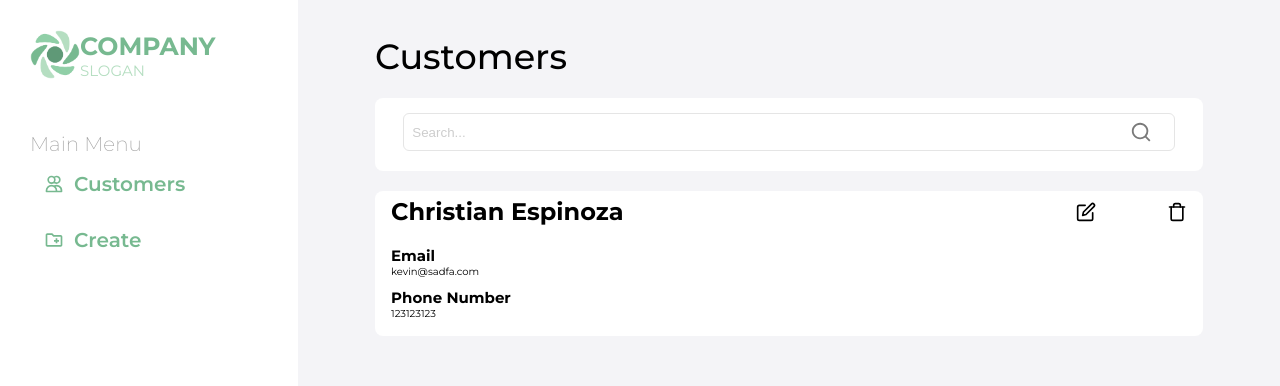
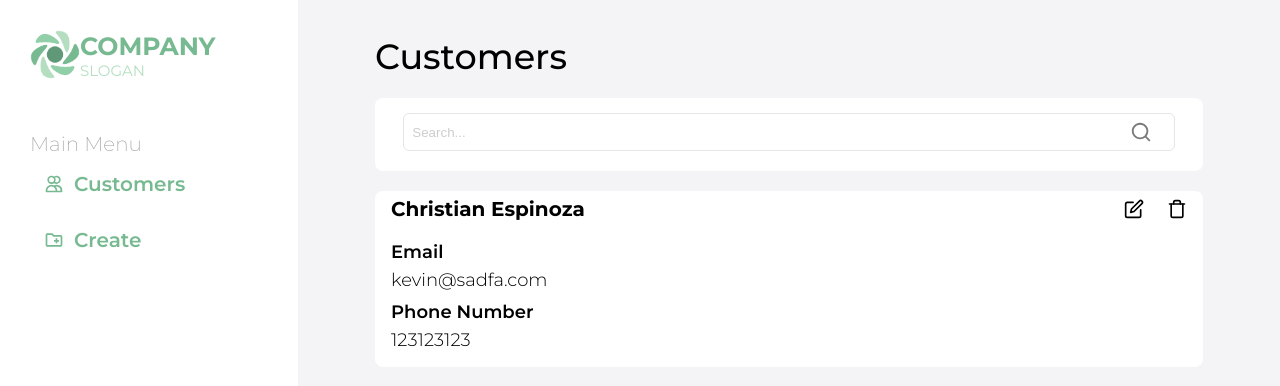
Before and after one commit to AvilaKevin/CrudMernStack, a React (Create React App) app in the folder crud-ui/: page / in a window 1280 px wide. Shown: the top 386 px of the page. Built offline with nearby package versions, Linux system fonts and the light colour scheme.

Commit message:
styles completed

```diff
--- a/crud-ui/src/components/User.jsx
+++ b/crud-ui/src/components/User.jsx
@@ -16,12 +16,12 @@ function User() {
             <div>
                 <div className={Styles.fields}>
                     <h2 className={Styles.h2}>Email</h2>
-                    <p>kevin@sadfa.com</p>
+                    <p className={Styles.p}>kevin@sadfa.com</p>
                 </div>
 
                 <div className={Styles.fields}>
                     <h2 className={Styles.h2}>Phone Number</h2>
-                    <p>123123123</p>
+                    <p className={Styles.p}>123123123</p>
                 </div>
             </div>
 
--- a/crud-ui/src/css/componentsCss/User.module.css
+++ b/crud-ui/src/css/componentsCss/User.module.css
@@ -13,18 +13,24 @@
 }
 
 .h1 {
-    font-size: 24px;
-    font-weight: bolder;
+    font-size: 2rem;
+    font-weight: 700;
 }
 
 .h2 {
-    font-weight: bolder;
-    font-size: 15px;
+    font-size: 1.8rem;
+    font-weight: 600;
+    margin-bottom: 6px;
+}
+
+.p {
+    font-size: 1.8rem;
+    font-weight: 300;
 }
 
 .Icons {
     display: flex;
-    font-size: 20px;
+    font-size: 2rem;
     width: 14%;
     justify-content: space-between;
 }
@@ -32,3 +38,12 @@
 .fields {
     margin-bottom: 10px;
 }
+
+
+
+/* PC AND TABLE STYLES */
+@media (min-width: 767px) {
+    .Icons {
+        width: 8%;
+    }
+}
--- a/crud-ui/src/css/pagesCss/Create.module.css
+++ b/crud-ui/src/css/pagesCss/Create.module.css
@@ -15,25 +15,23 @@
 }
 
 .h1 {
-    font-size: 24px;
-    font-weight: bolder;
+    font-size: 2.4rem;
+    font-weight: 700;
     margin-bottom: 20px;
 }
 
 .Label {
     color: #666666;
     font-weight: 500;
-    font-size: 15px;
-}
-
-.Form i {
-    position: absolute;
-    z-index: 2;
+    font-size: 1.5rem;
 }
 
 .icon {
+    position: absolute;
+    z-index: 2;
     padding: 10px;
     min-width: 40px;
+    font-size: 1.8rem;
 }
 
 .InputWhitoutIcon,
@@ -87,3 +85,12 @@
     box-shadow: 0px 0px 10px 2px rgba(0, 0, 0, 0.2);
     outline: none;
 }
+
+
+
+/* PC AND TABLE STYLES */
+@media (min-width: 767px) {
+    .Container {
+        padding: 35px 6%;
+    }
+}
--- a/crud-ui/src/pages/Create.jsx
+++ b/crud-ui/src/pages/Create.jsx
@@ -15,14 +15,14 @@ function Create() {
                 <form className={Styles.Form}>
 
                     <label htmlFor="name" className={Styles.Label}>Name</label>
-                    <input type="text" id="name" name="name" placeholder='Kevin' className={Styles.InputWhitoutIcon} />
+                    <input type="text" id="name" name="name" placeholder='Kevin' className={Styles.InputWhitoutIcon} required />
 
                     <label htmlFor="email" className={Styles.Label}>E-mail</label>
                     <div>
                         <i className={Styles.icon}>
                             <HiOutlineMail />
                         </i>
-                        <input type="email" id="email" name="email" placeholder='example@gmail.com' className={Styles.Input} />
+                        <input type="email" id="email" name="email" placeholder='example@gmail.com' className={Styles.Input} required />
                     </div>
 
                     <label htmlFor="phone" className={Styles.Label}>Phone Number</label>
@@ -30,7 +30,7 @@ function Create() {
                         <i className={Styles.icon}>
                             <BsPhone />
                         </i>
-                        <input type="tel" id="phone" name="phone" placeholder='3632941994' className={Styles.Input} />
+                        <input type="tel" id="phone" name="phone" placeholder='3632941994' className={Styles.Input} required />
                     </div>
 
                     <button className={Styles.CreateButton}>
```
